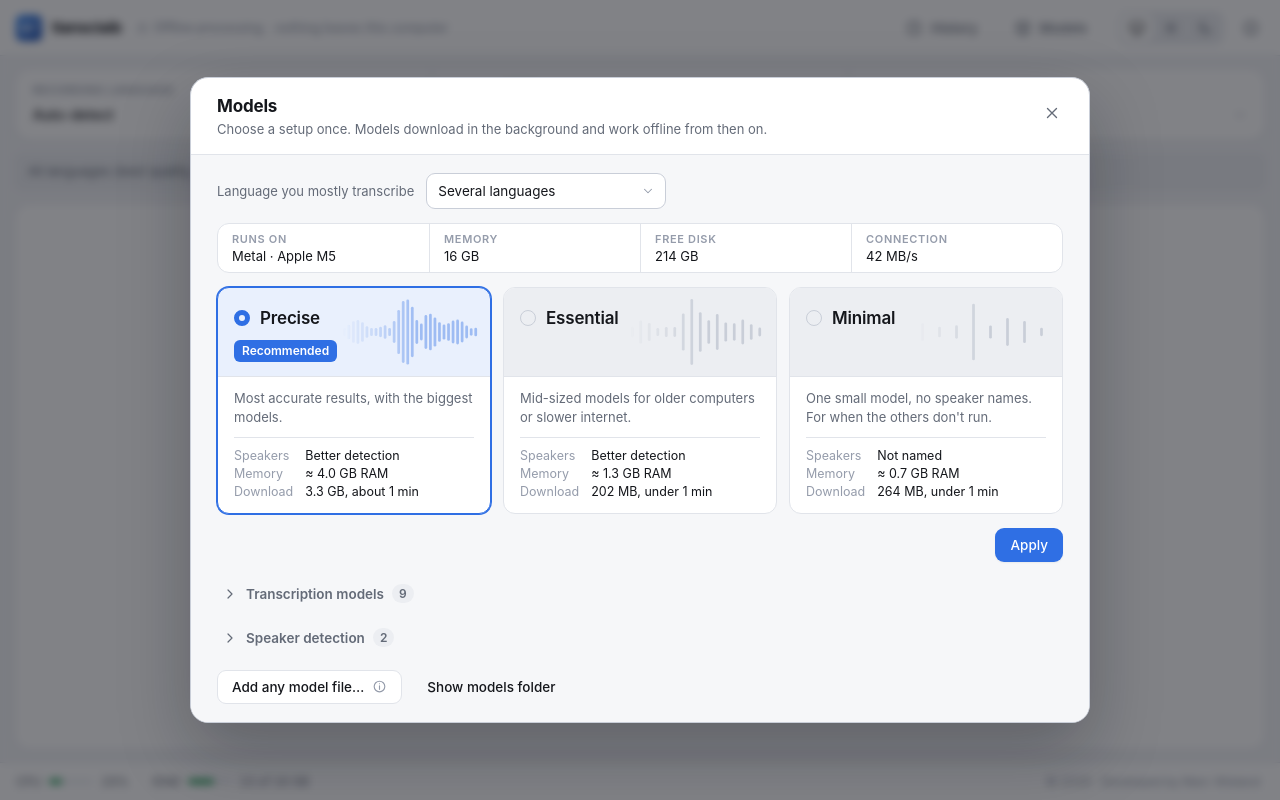
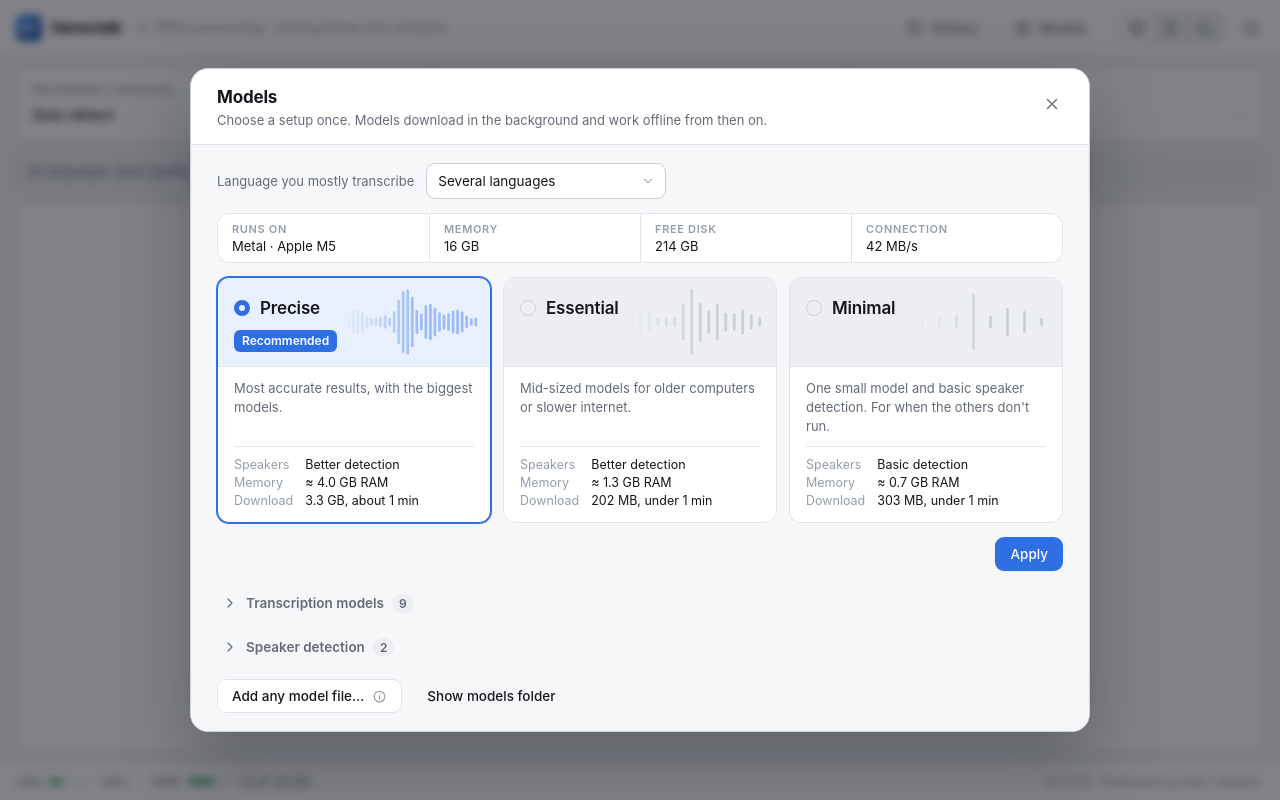
Before and after one commit to mawiswiss/tlansclaib, a React (Vite) app: page / in a window 1280 px wide. Both pictures are taken after a click on the button "Models". Built offline with nearby package versions, Linux system fonts and the light colour scheme.

Commit message:
feat(models): add the basic speaker detection to Minimal
Minimal now names speakers too, for 38 MB more download.

```diff
--- a/src/components/SetupView.tsx
+++ b/src/components/SetupView.tsx
@@ -30,10 +30,10 @@ type Props = {
 const PITCH: Record<Mode, string> = {
   precise: "Most accurate results, with the biggest models.",
   essential: "Mid-sized models for older computers or slower internet.",
-  minimal: "One small model, no speaker names. For when the others don't run.",
+  minimal: "One small model and basic speaker detection. For when the others don't run.",
 };
 
-const SPEAKERS: Record<Mode, string> = { precise: "Better detection", essential: "Better detection", minimal: "Not named" };
+const SPEAKERS: Record<Mode, string> = { precise: "Better detection", essential: "Better detection", minimal: "Basic detection" };
 
 const BARS: Record<Mode, number> = { precise: 30, essential: 16, minimal: 8 };
 
--- a/src/lib/setup.ts
+++ b/src/lib/setup.ts
@@ -7,7 +7,7 @@ export const MODES: Mode[] = ["precise", "essential", "minimal"];
 
 export const MODE_NAMES: Record<Mode, string> = { precise: "Precise", essential: "Essential", minimal: "Minimal" };
 
-export const MODE_DETECTION: Record<Mode, SpeakerBackend | null> = { precise: "nemotron", essential: "nemotron", minimal: null };
+export const MODE_DETECTION: Record<Mode, SpeakerBackend | null> = { precise: "nemotron", essential: "nemotron", minimal: "sherpa" };
 
 export const DETECTION_IDS: Record<SpeakerBackend, string> = { sherpa: "speaker-detection", nemotron: "speaker-detection-nemotron" };
 
```
Also changed, not shown: 5 other files (tests, documents, lock files or other folders).
